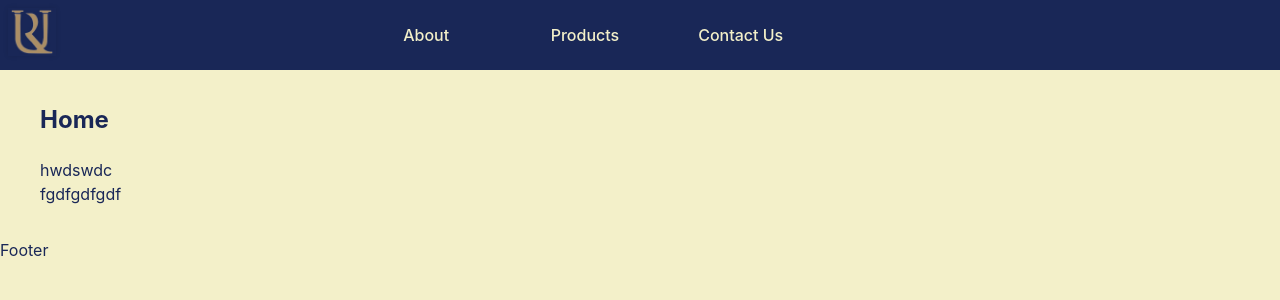
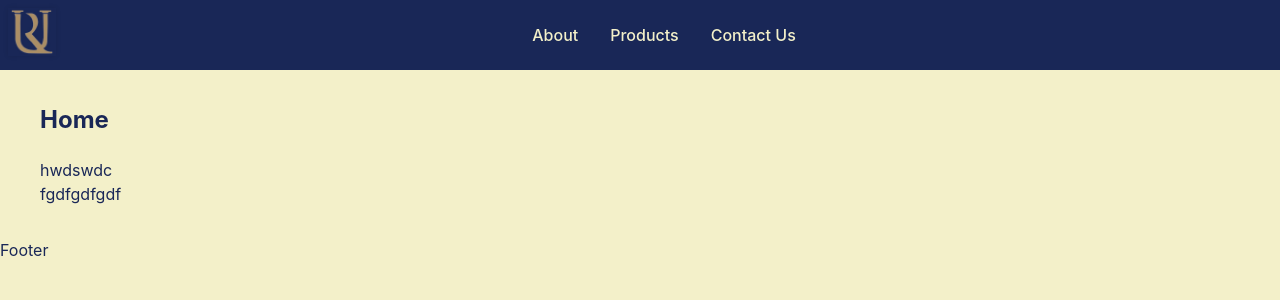
Before and after one commit to ysrckr/unalremzi-react, a React (Vite) app: page / in a window 1280 px wide. Shown: the top 300 px of the page. Built offline with nearby package versions, Linux system fonts and the light colour scheme.

Commit message:
Refactor header and navigation styles for responsiveness

```diff
--- a/src/Layouts/Header/header.module.scss
+++ b/src/Layouts/Header/header.module.scss
@@ -11,7 +11,6 @@ $devices: 'tablet', 'desktop', 'large-desktop';
   display: flex;
   justify-content: space-between;
   align-items: center;
-  gap: 4rem;
   z-index: 10;
   margin: 0 auto;
   padding: 0.5rem;
--- a/src/components/Navigation/navigation.module.scss
+++ b/src/components/Navigation/navigation.module.scss
@@ -16,16 +16,18 @@
 }
 
 .desktop-navigation {
-    @media (width < 768px) {
-        display: none;
-    }
-  width: 70%;
+  @media (width < 768px) {
+    display: none;
+  }
+
+  width: 100%;
+
+  margin: auto;
 
   &List {
     display: flex;
     align-items: center;
-    justify-content: space-around;
-    width: 50%;
-    height: 100%;
+    justify-content: center;
+    gap: 2rem;
   }
 }
--- a/src/components/NavigationItem/navigationItem.module.scss
+++ b/src/components/NavigationItem/navigationItem.module.scss
@@ -12,10 +12,11 @@
 
   @each $device in l.$devices {
     @include m.media($device) {
-      width: clamp(10rem, 10vw, 10rem);
+      width: max-content;
       background-color: transparent;
       box-shadow: none;
       text-align: left;
+      padding: 0;
     }
   }
 }
```
